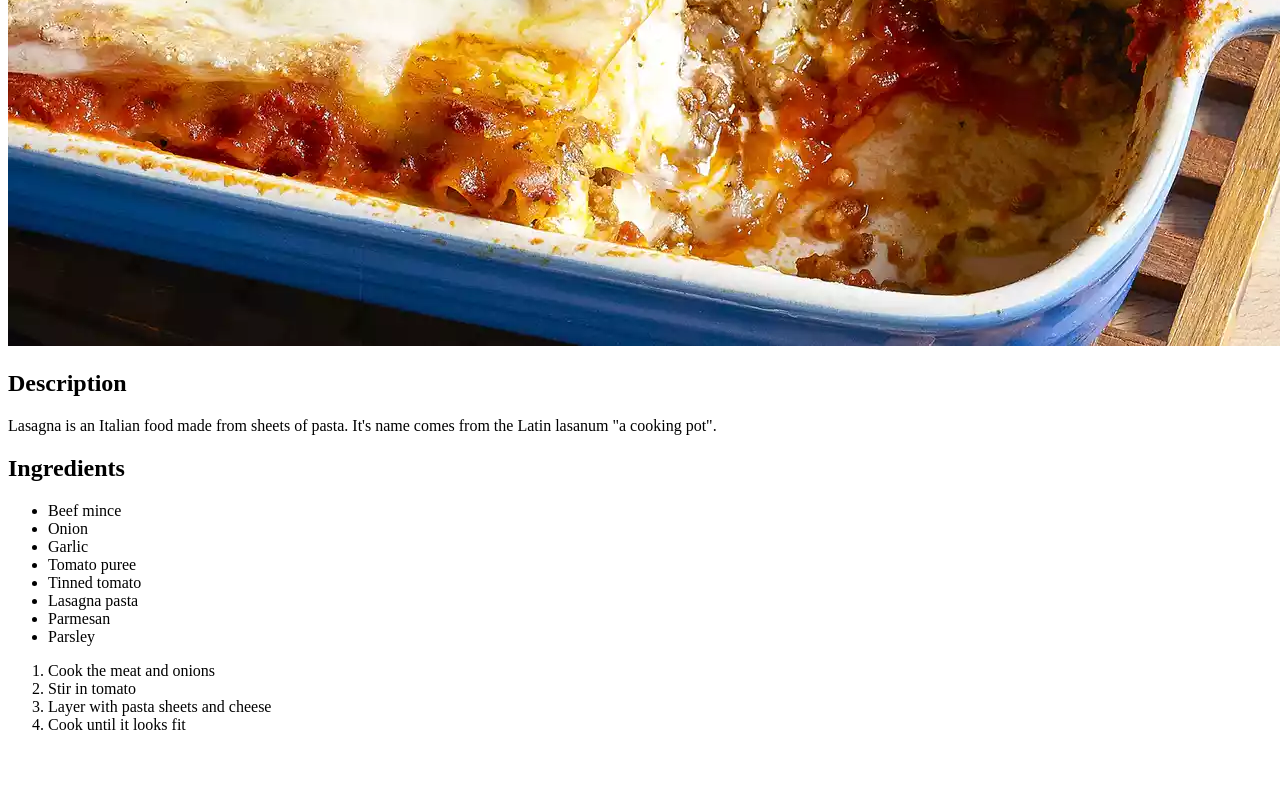
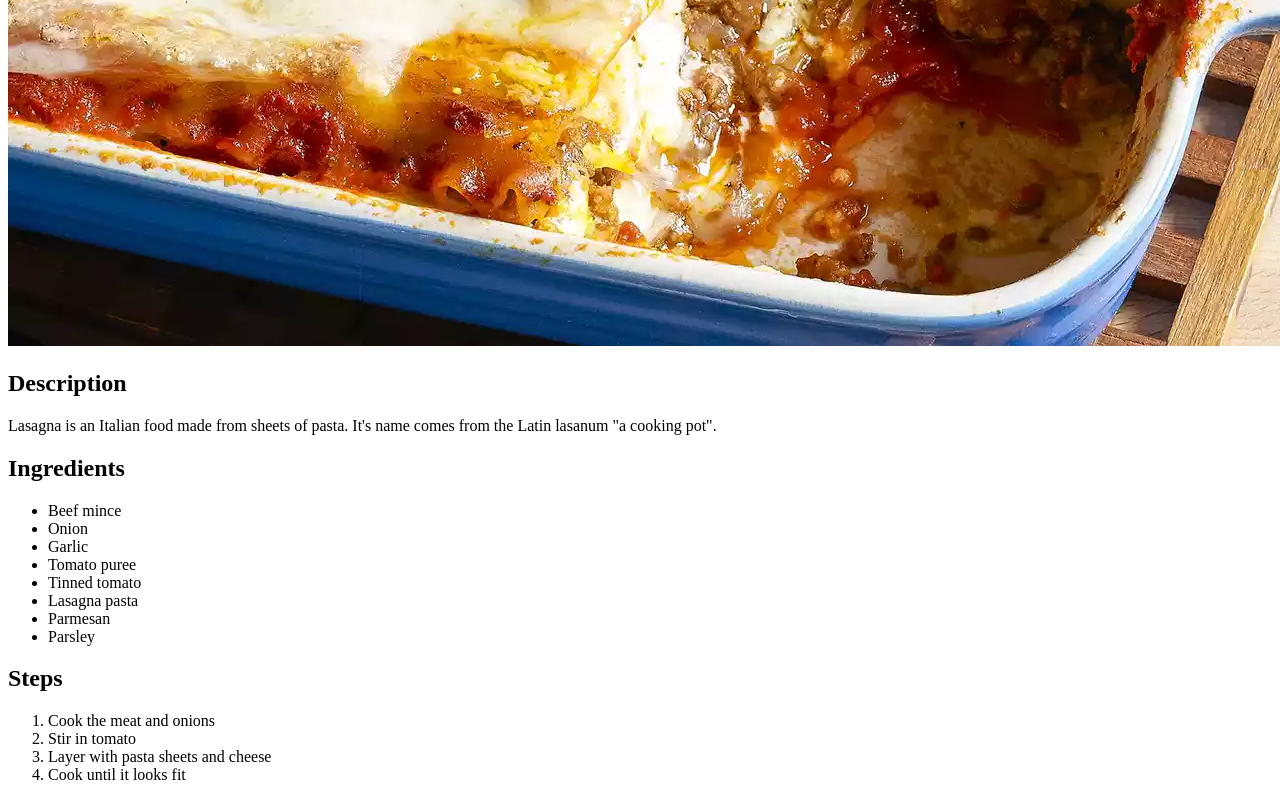
Before and after one commit to tewewi/odin-recipes, a plain HTML site: page recipes/lasagna.html in a window 1280 px wide. Shown: the part 859-1659 px from the top of the page. Before the commit the page ends 1609 px from the top, so only its background shows below. Drawn offline with Linux system fonts and the light colour scheme.

Commit message:
Add a separate header for Steps in recipes

```diff
--- a/recipes/lasagna.html
+++ b/recipes/lasagna.html
@@ -24,6 +24,7 @@
             <li>Parsley</li>
         </ul>
 
+        <h2>Steps</h2>
         <ol>
             <li>Cook the meat and onions</li>
             <li>Stir in tomato</li>
```
Also changed, not shown: recipes/miso_soup.html (+1 -0 lines).
